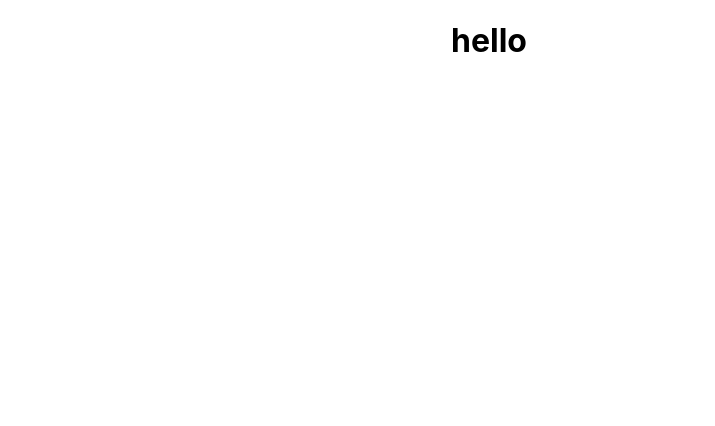
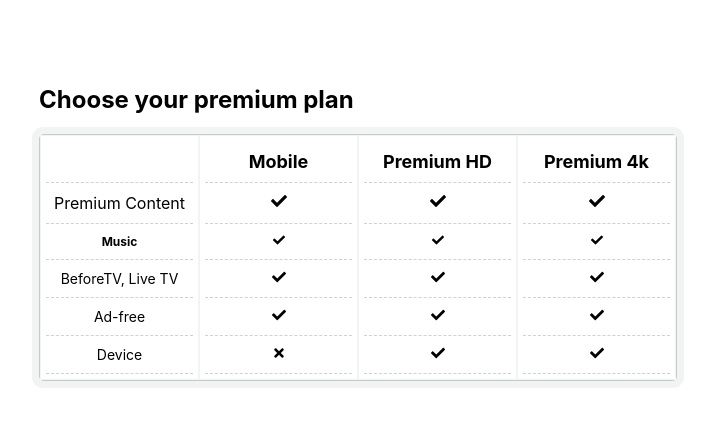
Before and after one commit to ChannappGadad/pricingplans, a React (Create React App) app in the folder pricing/: page / in a window 1280 px wide. Shown: the top 426 px of the page, without its empty margins (151-866 px from the left). Built offline with nearby package versions, Linux system fonts and the light colour scheme.

Commit message:
added basic file

```diff
--- a/pricing/package.json
+++ b/pricing/package.json
@@ -8,6 +8,7 @@
     "@testing-library/user-event": "^13.5.0",
     "react": "^18.2.0",
     "react-dom": "^18.2.0",
+    "react-icons": "^4.9.0",
     "react-scripts": "5.0.1",
     "web-vitals": "^2.1.4"
   },
--- a/pricing/src/App.css
+++ b/pricing/src/App.css
@@ -1,38 +1,156 @@
-.App {
-  text-align: center;
+.container{
+  width:900px;
+  margin:30px auto;
+  padding:25px;
+  min-height:400px;
+  height:auto;
 }
 
-.App-logo {
-  height: 40vmin;
-  pointer-events: none;
+.listItems {
+  padding-top: 40%;
 }
 
-@media (prefers-reduced-motion: no-preference) {
-  .App-logo {
-    animation: App-logo-spin infinite 20s linear;
-  }
+.container h2 { margin-top:30px;}
+.pricing_table {
+  border:1px solid #c4cbcc;
+  border-radius:4px;
+  -moz-border-radius:4px;
+  -webkit-border-radius:4px;
+  outline:7px solid #f2f3f3;
+  float:left;
+}
+.pricing_table ul {
+  list-style:none;
+  float:left;
+  width:147px;
+  margin:0;
+  border:1px solid #f2f3f3;
+  padding:5px;
+  text-align:center;
+  background-color:#FFF;
+}
+/* .pricing_table ul:hover {
+
+.child:not(:hover) + 0th{
+  opacity: 0.3;
+} */
+
+
+.pricing_table ul:not(:first-child):hover{
+  -webkit-transform: scale(1.1);
+    -moz-transform: scale(1.1);
+    -o-transform: scale(1.1);
+    -moz-box-shadow:3px 5px 7px rgba(0,0,0,.7);
+    -webkit-box-shadow: 3px 5px 7px rgba(0,0,0,.7);
+    box-shadow:3px 5px 7px rgba(0,0,0,.7);
+  cursor:pointer;
+  background-color: rgb(214, 127, 255);
 }
 
-.App-header {
-  background-color: #282c34;
-  min-height: 100vh;
-  display: flex;
-  flex-direction: column;
-  align-items: center;
-  justify-content: center;
-  font-size: calc(10px + 2vmin);
-  color: white;
+.pricing_table ul:not(:first-child) a:hover {
+  color: #fbad30!important;
 }
 
-.App-link {
-  color: #61dafb;
+.pricing_table ul li {
+  border-bottom:1px dashed #cfd2d2;
+  padding:10px 0;
+}
+.pricing_table ul li:first-child {
+  font-size:18px;
+  font-weight:bold;
+}
+.pricing_table ul li:nth-child(2) {
+}
+.pricing_table ul li:nth-child(3) {
+  font-size:12px;
+  font-weight:bold;
+}
+.pricing_table ul li:nth-child(n+4) {
+  font-size:14px;
+}
+.pricing_table ul li:last-child a {
+  border-radius:10px;
+  -moz-border-radius:10px;
+  -webkit-border-radius:10px;
+  border:1px solid #c4cbcc;
+  padding:10px;
+  margin:5px 0;
+
+  color:#000;
+  font-style:italic;
+  display:block;
 }
 
-@keyframes App-logo-spin {
-  from {
-    transform: rotate(0deg);
-  }
-  to {
-    transform: rotate(360deg);
-  }
+/* body{font-family: 'Droid Sans', sans-serif;background:#eee;color:#888;padding:0;margin:0;font-size: 72.5%; } */
+
+/* Headers
+h1 , h1 a, h1 a:hover{ color:#FFF;  font-family: Arial; margin:10px;}
+article h1, article h1 a, article h1 a:hover, h2, h3, h4, h5, h6 { line-height: 1.1em; color:#444;font-family: 'PT Sans Narrow', Calibri, 'Myriad Pro', Tahoma, Arial; padding: 10px 0; margin:0;}
+article h1, article h1 a, h2 { font-size: 30px; letter-spacing: -1px;}
+h3 { font-size: 30px; }
+h4 { font-size: 22px;  font-weight: normal;  padding-bottom: 10px;}
+h5 { font-size: 14px;}
+h6 {} */
+
+/* Links
+a{ color:#36C;text-decoration:none;font-weight:normal;font-size:105%; }
+a:hover{text-decoration:underline;} */
+
+/* Generic
+p {font-size:115%;}
+.aligncenter {  margin-left: auto;margin-right: auto;display: block;clear: both;}
+.no_list { list-style:none; }
+.no_list li {padding:0;margin:0;}
+input[type=text].text{padding:6px;position:relative; top:-4px;}
+.button, .read_more, input[type=button],input[type=submit]{background:#f5f5f5;padding:6px 10px;font-weight:bold;color:#444;text-decoration:none; border:1px solid #888;}
+.button:hover, .read_more:hover, input[type=button]:hover,input[type=submit]:hover{border:1px solid #36C;color:#444; }
+.read_more{float:right; margin:10px 0; } */
+
+/* Header
+header{ height:40px; width:100%; background:#111;}
+footer { height:50px; width:100%; padding:5px 0; background: #2D2D2D; }
+header ul{list-style:none;}
+header li a{float:right; width:120px; font-size:14px; line-height:14px;padding:10px 5px;color:#FFF;font-weight:bold;}
+header li a span {font-size:10px; color:#a1a1a1; }
+header li a:hover{text-decoration:none; background:#a1a1a1; color:#2D2D2D;}
+header li a:hover span{ color:#FFF;} */
+
+/* Footer
+footer {float:left;min-height:200px; padding:20px 0; color:#FFF;}
+footer a, footer a:hover{ color:#FFF; }
+
+.halfwidth{width:48%;}
+.return{ float:right; padding:10px 20px; color:#FFF; font-size:12px;}
+.return a { color:#fff;}
+
+.social_main_buttons{ display:inline-block; margin:0 10px;} */
+
+/* Button
+.download_button{
+  background: #4284c6;
+    background: -moz-linear-gradient(top, #6cb5ff, #4284c6);
+    background: -webkit-gradient(linear, left top, left bottom, from(#6cb5ff), to(#4284c6));
+    background-image: -o-linear-gradient(#6cb5ff, #4284c6);
+    -pie-background: linear-gradient(#6cb5ff, #4284c6);
+  padding:10px;
+  text-decoration:none;
+  color:#FFF;
+  font-weight:bold;
+  text-align:center;
+  border:1px solid #FFF;
+  border-radius:5px;
+  -moz-border-radius:5px;
+  -webkit-border-radius:5px;
+  margin-bottom:10px;
+  min-width: 90px;
+  display:inline-block;
 }
+.download_button:hover{
+  cursor: pointer;
+  text-decoration:none;
+  color:#FFF;
+  border:1px solid #555;
+  background: #2a77c4;
+    background: -moz-linear-gradient(top, #46a0fc, #2a77c4);
+    background: -webkit-gradient(linear, left top, left bottom, from(#46a0fc), to(#2a77c4));
+} */
--- a/pricing/src/App.js
+++ b/pricing/src/App.js
@@ -1,11 +1,181 @@
-import './App.css';
+import {FaCheck, FaTimes} from 'react-icons/fa';
+import "../src/App.css";
 
 function App() {
   return (
-    <div className="App">
-      <h1>hello</h1>
-    </div>
-  );
+    <>
+<section class="container">
+<h2>Choose your premium plan</h2>
+
+<div class="pricing_table">
+    <ul>
+      <li>       <br/>     </li>
+      <li>Premium Content</li>
+      <li>Music</li>
+      <li>BeforeTV, Live TV</li>
+      <li>Ad-free</li>
+      <li>Device</li>
+    </ul>
+
+    <ul className='allChild'>
+      <li>Mobile</li>
+      <li>{<FaCheck/>}</li>
+      <li>{<FaCheck/>}</li>
+      <li>{<FaCheck/>}</li>
+      <li>{<FaCheck/>}</li>
+      <li>{<FaTimes/>}</li>
+
+    </ul>
+
+    <ul className='allChild'>
+      <li>Premium HD</li>
+      <li>{<FaCheck/>}</li>
+      <li>{<FaCheck/>}</li>
+      <li>{<FaCheck/>}</li>
+      <li>{<FaCheck/>}</li>
+      <li>{<FaCheck/>}</li>
+    </ul>
+
+    <ul className='allChild'>
+      <li>Premium 4k</li>
+      <li>{<FaCheck/>}</li>
+      <li>{<FaCheck/>}</li>
+      <li>{<FaCheck/>}</li>
+      <li>{<FaCheck/>}</li>
+      <li>{<FaCheck/>}</li>
+    </ul>
+</div>
+
+
+
+</section>
+
+<section class="halfwidth aligncenter">
+  </section>
+
+
+
+
+{/*
+          <div class="pricing-container">
+      <table class="table table-hover">
+      <thead>
+        <th></th>
+        <th>Mobile</th>
+        <th>Premium HD</th>
+        <th>Premium 4k</th>
+      </thead>
+        <tbody>
+          <tr>
+            <td>Premium Content</td>
+            <td>{<FaCheck/>}</td>
+            <td>{<FaCheck/>}</td>
+            <td>{<FaCheck/>}</td>
+          </tr>
+          <tr>
+            <td>Music</td>
+            <td>{<FaCheck/>}</td>
+            <td>{<FaCheck/>}</td>
+            <td>{<FaCheck/>}</td>
+          </tr>
+          <tr>
+            <td>BeforeTV, Live TV</td>
+            <td>{<FaCheck/>}</td>
+            <td>{<FaCheck/>}</td>
+            <td>{<FaCheck/>}</td>
+          </tr>
+          <tr>
+            <td>Ad-free</td>
+            <td>{<FaCheck/>}</td>
+            <td>{<FaCheck/>}</td>
+            <td>{<FaCheck/>}</td>
+          </tr>
+          <tr>
+            <td>Device</td>
+            <td><FaTimes/></td>
+            <td>{<FaCheck/>}</td>
+            <td>{<FaCheck/>}</td>
+          </tr>
+        </tbody>
+    </table>
+    </div> */}
+    </>
+    );
 }
 
 export default App;
+
+
+
+
+
+
+
+
+
+
+
+
+
+
+
+
+
+
+
+
+
+
+
+
+
+
+
+
+
+
+
+
+
+
+
+
+
+
+
+
+
+
+
+// import './App.css';
+// import PricingCard from './components/PricingCard';
+// import TickMarks from './components/TickMarks/TickMarks';
+// function App() {
+//   return (
+//     <div className="PricingApp">
+//       <h1>Choose your premium plan</h1>
+//       <div className="app-container">
+//         <div className='optionsName'>
+//           <PricingCard name="" subName=""/>
+//           <PricingCard name="Premium Content" subName="Movies, Web Series, TV shows, Downloads"/>
+//           <PricingCard name="Music" subName="Unlimited Downloads"/>
+//           <PricingCard name="BeforeTV, Live TV" subName=""/>
+//           <PricingCard name="Ad-free" subName=""/>
+//           <PricingCard name="Device" subName=""/>
+//         </div>
+
+//         <div className='tickMark'>
+//           <TickMarks name="Mobile" check1={true} check2={true} check3={true} check4={true} check5={false}/>
+//           <TickMarks name="Premium HD" check1={true} check2={true} check3={true} check4={true} check5={true}/>
+//           <TickMarks name="Premium 4k" check1={true} check2={true} check3={true} check4={true} check5={true}/>
+//         </div>
+//       </div>
+
+//       {/* <div className="pricing-cards">
+
+//       </div> */}
+//     </div>
+//   );
+// }
+
+// export default App;
--- /dev/null
+++ b/pricing/src/components/TickMarks/TickMarks.css
@@ -0,0 +1,8 @@
+.tickMark {
+    display: flex;
+}
+
+.checkedItems {
+    display: grid;
+    padding: 20px;
+}
--- /dev/null
+++ b/pricing/src/components/TickMarks/TickMarks.js
@@ -0,0 +1,23 @@
+import React from "react";
+import {FaCheck, FaTimes} from 'react-icons/fa';
+import "../TickMarks/TickMarks.css";
+
+const TickMarks = (props) => {
+
+    return(
+        <div>
+            <h4>
+                {props.name}
+            </h4>
+            <div className="checkedItems">
+                {props.check1 ? <FaCheck/> : <FaTimes/>}
+                {props.check2 ? <FaCheck/> : <FaTimes/>}
+                {props.check3 ? <FaCheck/> : <FaTimes/>}
+                {props.check4 ? <FaCheck/> : <FaTimes/>}
+                {props.check5 ? <FaCheck/> : <FaTimes/>}
+            </div>
+        </div>
+    )
+}
+
+export default TickMarks;
```
Also changed, not shown: pricing/src/components/PricingCard.js (+5 -6 lines), pricing/src/components/PricingCards.css (added), 1 other file (tests, documents, lock files or other folders).
